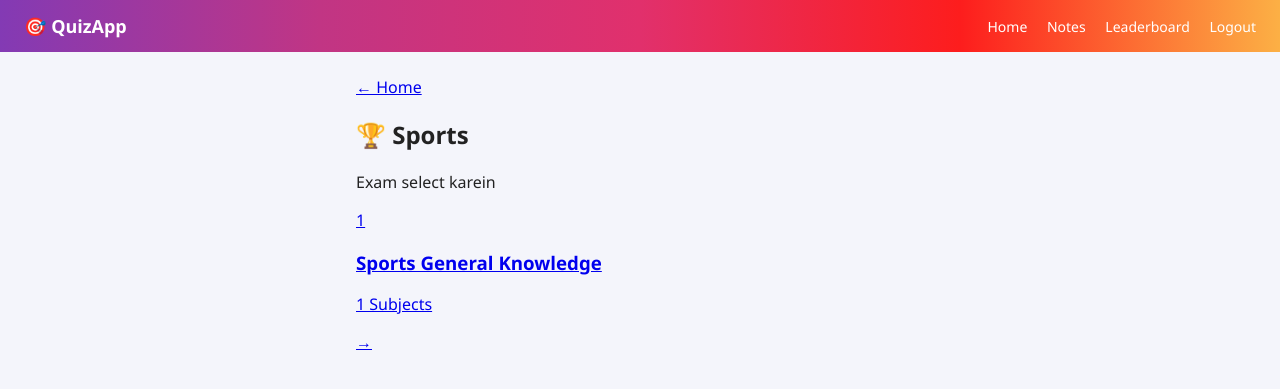
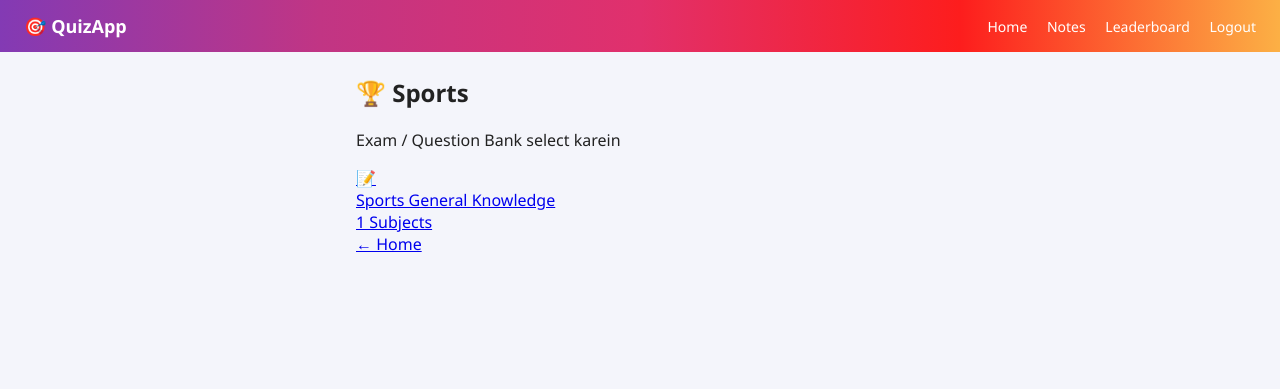
Before and after one commit to princekumar3232/Quizbuzz, a Flask app: page /category/sports in a window 1280 px wide. Shown: the top 389 px of the page. Run offline with Flask 3, Linux system fonts and the light colour scheme; the visitor is signed in with stand-in values (Sample User, id 1); some libraries are stand-ins or nearby versions.

Commit message:
Update exams.html

```diff
--- a/templates/exams.html
+++ b/templates/exams.html
@@ -1,61 +1,40 @@
 {% extends "base.html" %}
 
 {% block title %}
-{{ category_label }} Exams
+{{ category_label }} - Exams
 {% endblock %}
 
 {% block content %}
 
 <div class="page-header">
-
-    <a
-        href="{{ url_for('index') }}"
-        class="back-btn"
-    >
-        ← Home
-    </a>
-
     <h2>{{ category_label }}</h2>
-
-    <p>
-        Exam select karein
-    </p>
-
+    <p>Exam / Question Bank select karein</p>
 </div>
-
 
 <div class="exam-grid">
 
     {% for exam_name, subjects in exams.items() %}
 
     <a
+        class="exam-card"
         href="{{ url_for(
             'subjects',
             category=category,
             exam=exam_name
         ) }}"
-        class="exam-card"
     >
 
-        <div class="exam-number">
-            {{ loop.index }}
+        <div class="exam-icon">
+            📝
         </div>
 
-        <div class="exam-info">
-
-            <h3>
-                {{ exam_name }}
-            </h3>
-
-            <p>
-                {{ subjects|length }} Subjects
-            </p>
-
+        <div class="exam-title">
+            {{ exam_name }}
         </div>
 
-        <span class="arrow">
-            →
-        </span>
+        <div class="exam-count">
+            {{ subjects|length }} Subjects
+        </div>
 
     </a>
 
@@ -63,4 +42,11 @@
 
 </div>
 
+<a
+    href="{{ url_for('index') }}"
+    class="back-btn"
+>
+    ← Home
+</a>
+
 {% endblock %}
```
